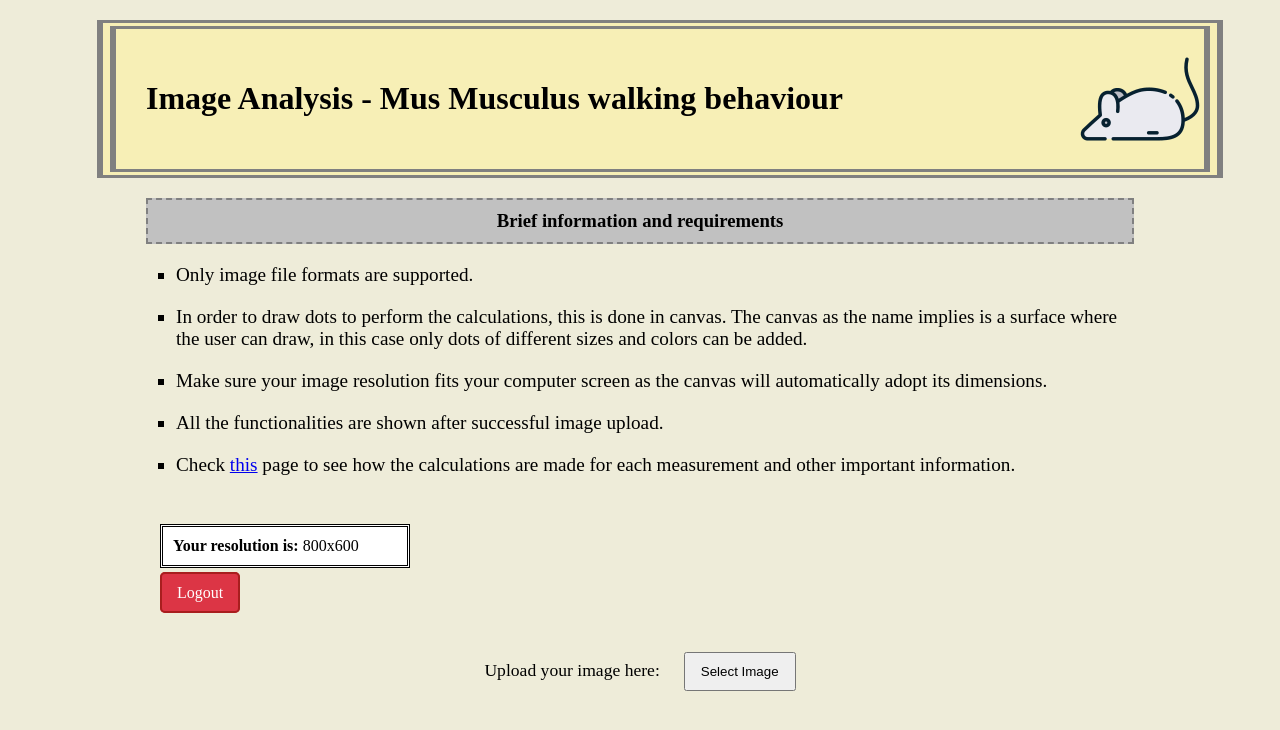
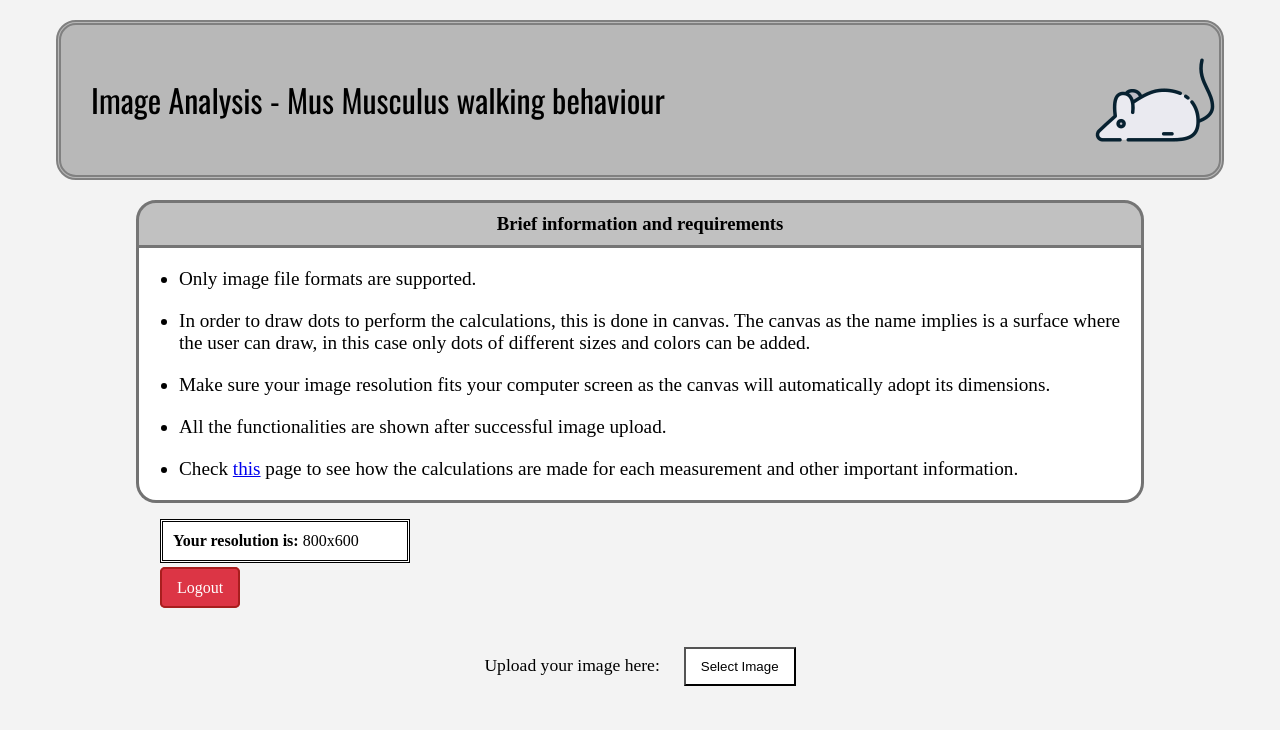
Before and after one commit to bernas-estevam97/mouseframe-web-app, a Django app: page / in a window 1280 px wide. Shown: the top 730 px of the page. Run offline with Django 4.2, Linux system fonts and the light colour scheme; a user stored in the database is signed in; data comes from the database, SQL or seed files in the repository; both versions use the stored data as it was after the commit.

Commit message:
udpate to style

```diff
--- a/static/static_dirs/css/style.css
+++ b/static/static_dirs/css/style.css
@@ -1,25 +1,26 @@
+@import url('https://fonts.googleapis.com/css2?family=Oswald:wght@200;300;400;500&display=swap');
 body{
     position: relative;
-    background-color: #EEECD9;
+    background-color: #f3f3f3;
 }
 
 header{
     display: flex;
     justify-content: space-between;
     align-items: center; /* align y axis */
-    border: 3px double grey;
-    border-width: 0.6em 1.2em;
+    border: 5px double grey;
+    border-radius: 20px;
     position: relative;
-    background-color: #F7EFB6;
-    margin: 20px;
-    width: 85vw;
-    left: 50%;
-    transform: translateX(-50%);
+    background-color: #b8b8b8;
+    margin: 20px 3em;
 }
 
 header h1{
     color: black;
+    font-family: 'Oswald', sans-serif;
+    font-weight: 400;
     padding: 30px;
+    text-align: center;
 }
 
 /* .container-full{
@@ -42,19 +43,25 @@ header h1{
 .requirements h3{
     text-align: center;
     background-color: #C1C1C1;
-    border: 2px dashed gray;
-    margin: 0 50px;
+    border: 3px solid rgb(117, 117, 117);
+    border-radius: 20px 20px 0 0;
+    margin: 0 40px;
     padding: 10px 0;
 }
 
 .requirements ul{
     margin: 0 40px;
+    background: #fff;
+    padding-bottom: 20px;
+    border-radius: 0 0 20px 20px;
+    border: 3px solid #727272;
+    border-top: none;
 }
 
 .requirements ul li{
     font-size: 1em;
     padding-top: 20px;
-    list-style-type: square;
+    list-style-type: disc;
     font-size: 1.2em;
 }
 
@@ -65,7 +72,7 @@ header h1{
     padding: 10px;
     left: 4em;
     border: 3px double #000;
-    margin-top: 3em;
+    margin-top: 1em;
 }
 
 .logout-button{
@@ -86,11 +93,12 @@ header h1{
 .upload-btn{
     padding: 10px 15px;
     margin-left: 20px;
+    background: #fff;
 }
 
-/* .img-selection{
-
-} */
+.upload-btn:hover{
+    background:rgb(192, 192, 192);
+}
 
 .img-upload{
     position: relative;
```
Also changed, not shown: other parts of static/static_dirs/css/style.css (+47 -7 lines), db.sqlite3.
